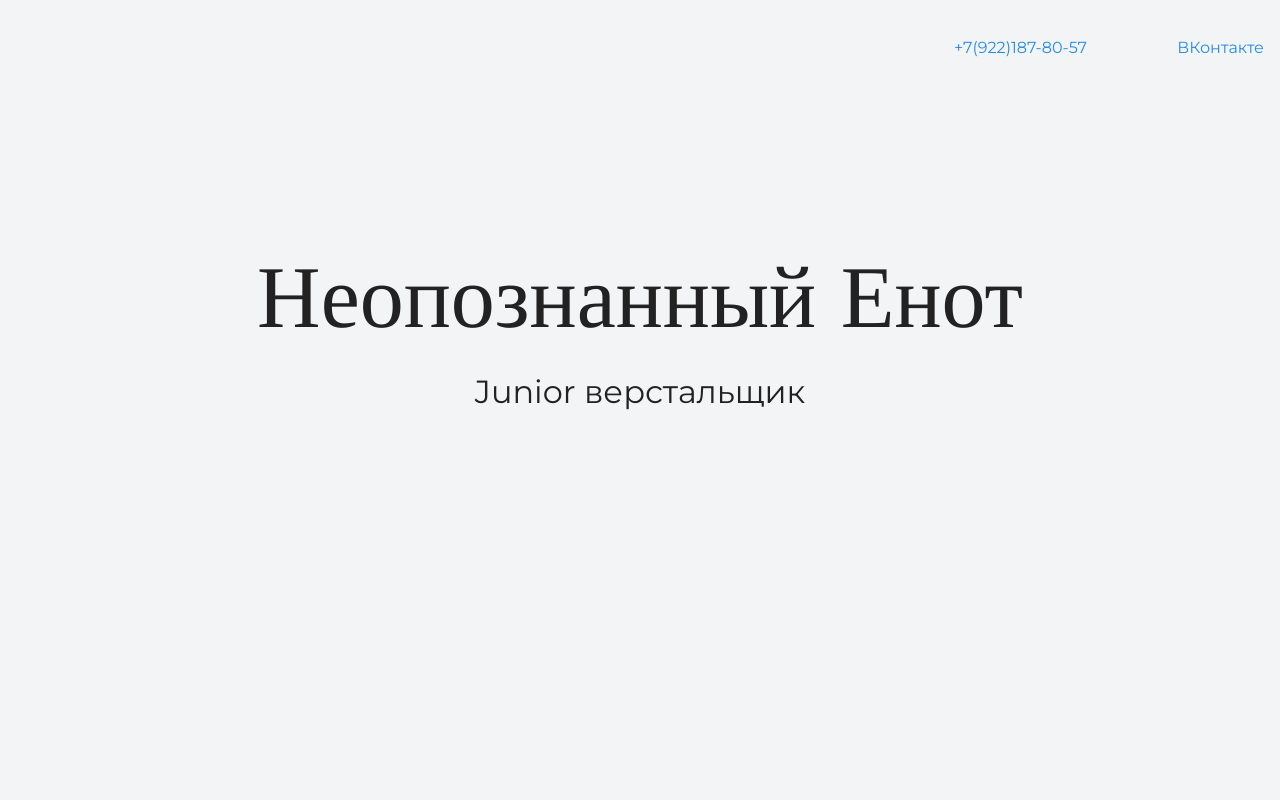
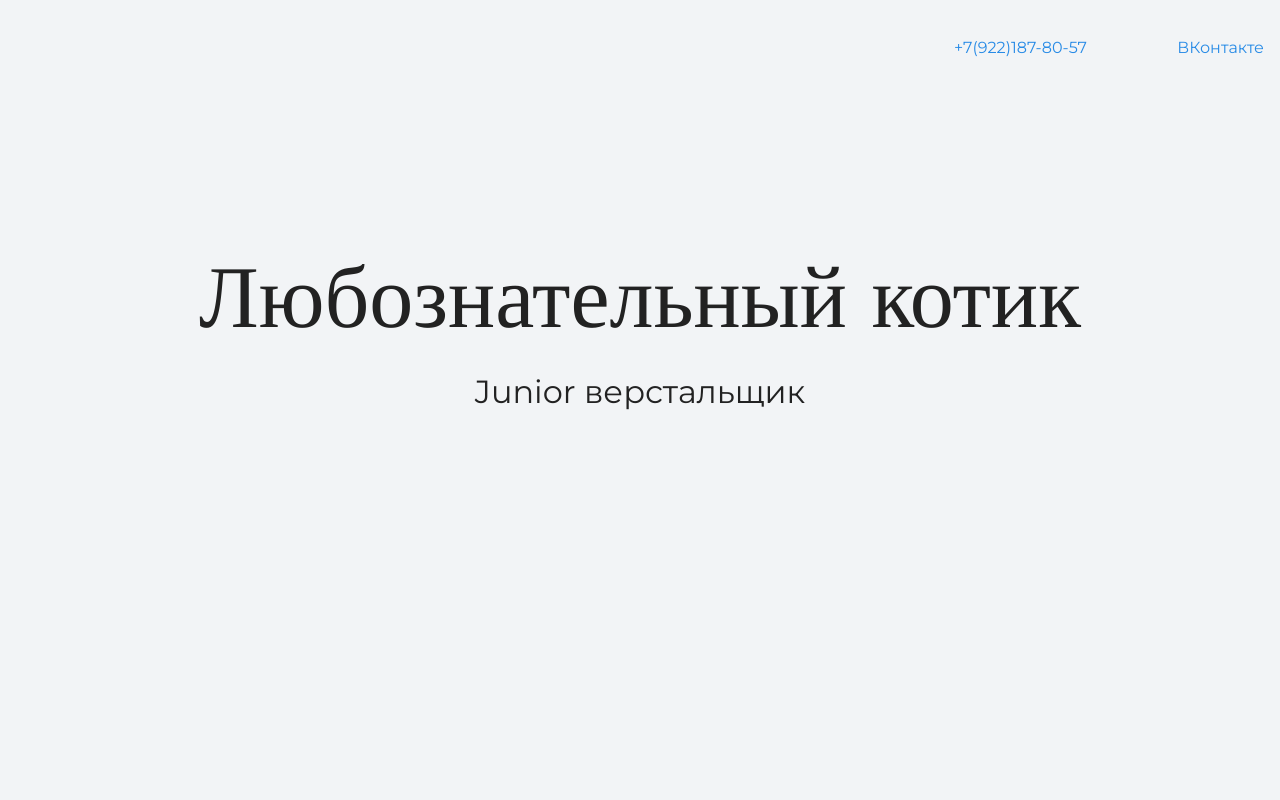
Before and after one commit to nurmur96/home-page, a plain HTML site: page index.html in a window 1280 px wide. Shown: the top 800 px of the page. Drawn offline with nearby package versions, Linux system fonts and the light colour scheme.

Commit message:
change title on the main page

```diff
--- a/index.html
+++ b/index.html
@@ -20,7 +20,7 @@
 
   <section class="hero-image">
     <div class="container">
-      <h1 class="heading">Неопознанный Енот</h1>
+      <h1 class="heading">Любознательный котик</h1>
       <p>Junior верстальщик</p>
     </div>
   </section>
```
